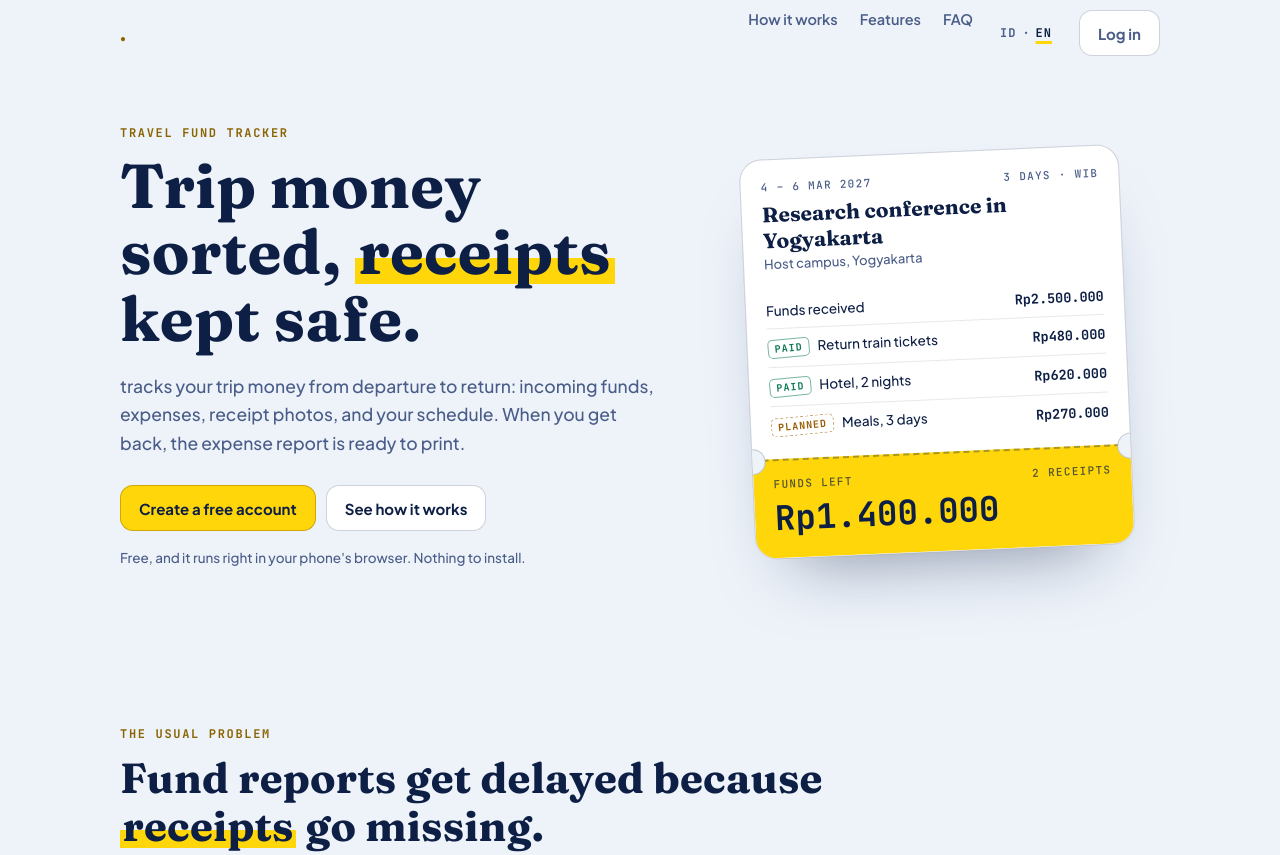
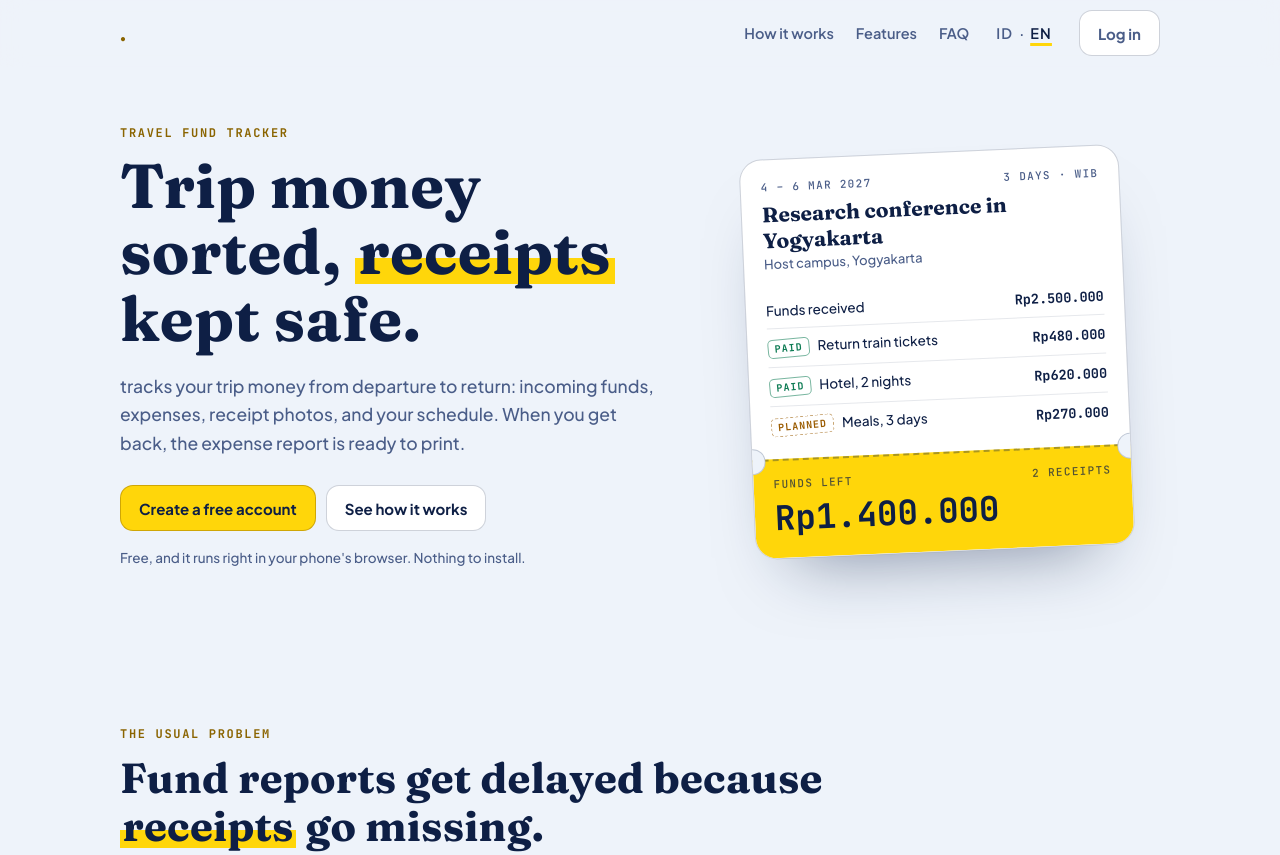
Before and after one commit to GianneAngely/jejak, a website: page landing/index.html in a window 1280 px wide. Shown: the top 855 px of the page. Drawn offline with Linux system fonts and the light colour scheme.

Commit message:
landing: align language switch with nav links

```diff
--- a/landing/index.html
+++ b/landing/index.html
@@ -33,9 +33,9 @@ nav.scrolled{border-bottom-color:var(--garis)}
 nav .wrap{display:flex;align-items:center;gap:22px;height:66px}
 .logo{font-weight:800;font-size:20px;letter-spacing:.02em;text-decoration:none}
 .logo b{color:var(--emas)}
-.nl{display:flex;gap:22px;flex:1;justify-content:flex-end;font-size:14.5px;font-weight:600;color:var(--redup)}
+.nl{display:flex;gap:22px;flex:1;justify-content:flex-end;align-items:center;font-size:14.5px;font-weight:600;color:var(--redup)}
 .nl a{text-decoration:none}.nl a:hover{color:var(--teks)}
-.lang-t{display:inline-flex;align-items:center;gap:1px;font-family:var(--mono);font-size:12px;font-weight:700;color:var(--redup)}
+.lang-t{display:inline-flex;align-items:center;gap:1px;font-size:14.5px;font-weight:600;color:var(--redup)}
 .lang-t button{background:none;border:0;padding:6px 5px;min-height:32px;font:inherit;color:inherit;cursor:pointer;border-radius:8px;letter-spacing:.08em}
 .lang-t button[aria-pressed="true"]{color:var(--teks);text-decoration:underline;text-decoration-color:var(--kuning);text-decoration-thickness:3px;text-underline-offset:4px}
 .btn{display:inline-flex;align-items:center;justify-content:center;gap:8px;border-radius:13px;padding:12px 18px;font-weight:700;font-size:15px;border:1px solid var(--garis-2);background:var(--putih);text-decoration:none;min-height:46px;transition:transform .15s var(--ease)}
```
